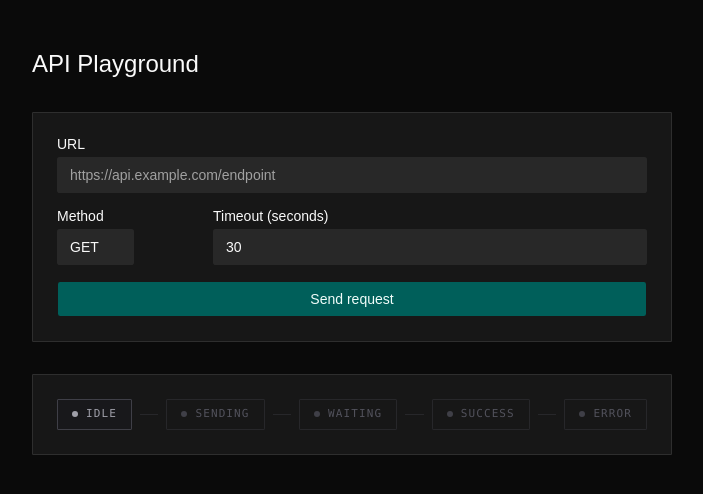
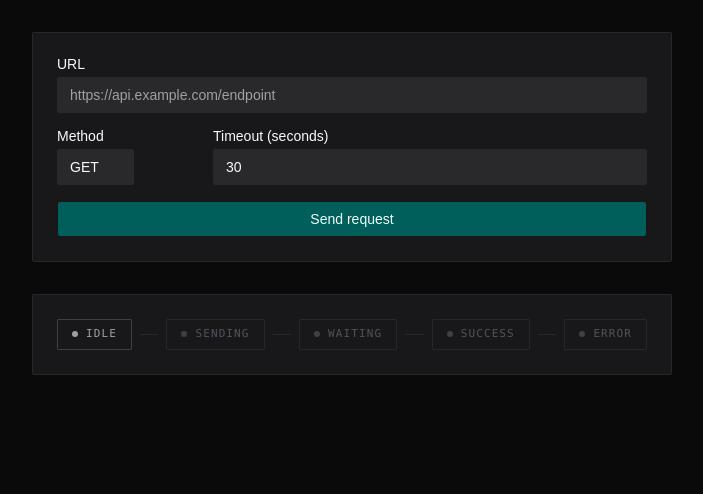
Before and after one commit to igineci/api-playground, a React (Vite) app: page / in a window 1280 px wide. Shown: the top 494 px of the page, without its empty margins (288-991 px from the left). Built offline with nearby package versions, Linux system fonts and the light colour scheme; some icons are missing.

Commit message:
compose ApiPlayground with all components

```diff
--- a/src/components/ApiPlayground.tsx
+++ b/src/components/ApiPlayground.tsx
@@ -1,22 +1,27 @@
 import PipelineVisualizer from "./PipelineVisualizer";
 import RequestComposer from "./RequestComposer";
+import CountdownDisplay from "./CountdownDisplay";
+import CancelButton from "./CancelButton";
+import ResponseDisplay from "./ResponseDisplay";
+import FeedbackMessage from "./FeedbackMessage";
 
 export default function ApiPlayground() {
     return (
         <main className="min-h-screen bg-background">
-        <div className="max-w-2xl mx-auto px-4 py-12 flex flex-col gap-8">
+        <div className="max-w-2xl mx-auto px-4 py-8 flex flex-col gap-8">
 
-          <h1 className="text-2xl font-medium text-foreground">
-            API Playground
-          </h1>
-
-          <section className="flex flex-col gap-4 p-6 rounded-lg border bg-card">
+          <section aria-label="Request composer" className="flex flex-col gap-4 p-6 rounded-lg border border-zinc-800 bg-zinc-900">
             <RequestComposer />
           </section>
 
-          <section className="p-6 rounded-lg border bg-card">
-          <PipelineVisualizer />
+          <section aria-label="Request status" className="flex flex-col gap-4 p-6 rounded-lg border border-zinc-800 bg-zinc-900">
+            <PipelineVisualizer />
+            <CountdownDisplay />
+            <CancelButton />
+            <FeedbackMessage />
           </section>
+
+          <ResponseDisplay />
 
         </div>
       </main>
--- a/src/components/RequestComposer.tsx
+++ b/src/components/RequestComposer.tsx
@@ -87,11 +87,7 @@ export default function RequestComposer() {
                 disabled={isActive}
                 onValueChange={(value) => {
                   setMethod(value as HttpMethod);
-                  setErrors((prev) => {
-                    const next = { ...prev };
-                    delete next.body;
-                    return next;
-                  });
+                  setErrors((prev) => ({ ...prev, body: undefined }));
                   handleFieldChange();
                 }}
               >
```
